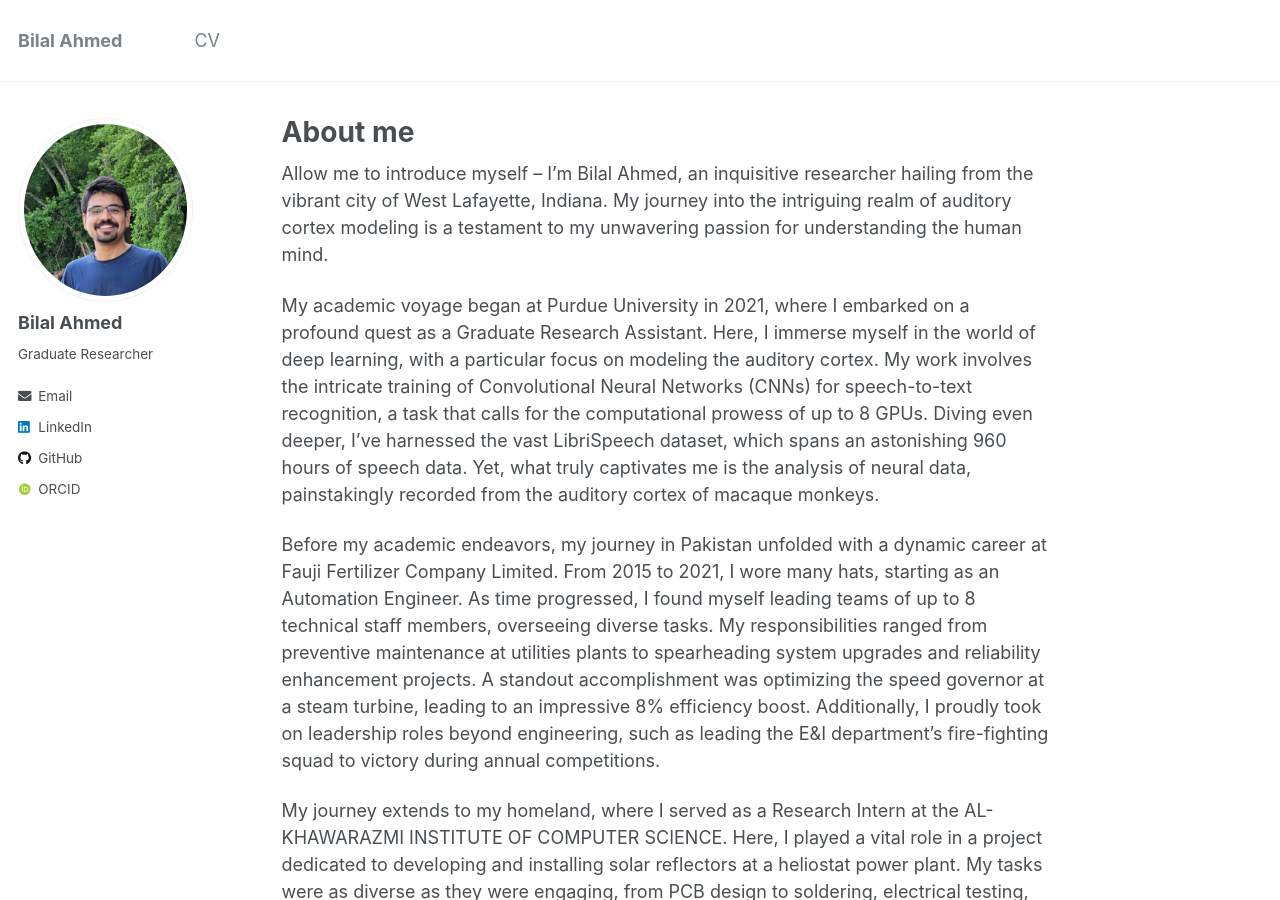
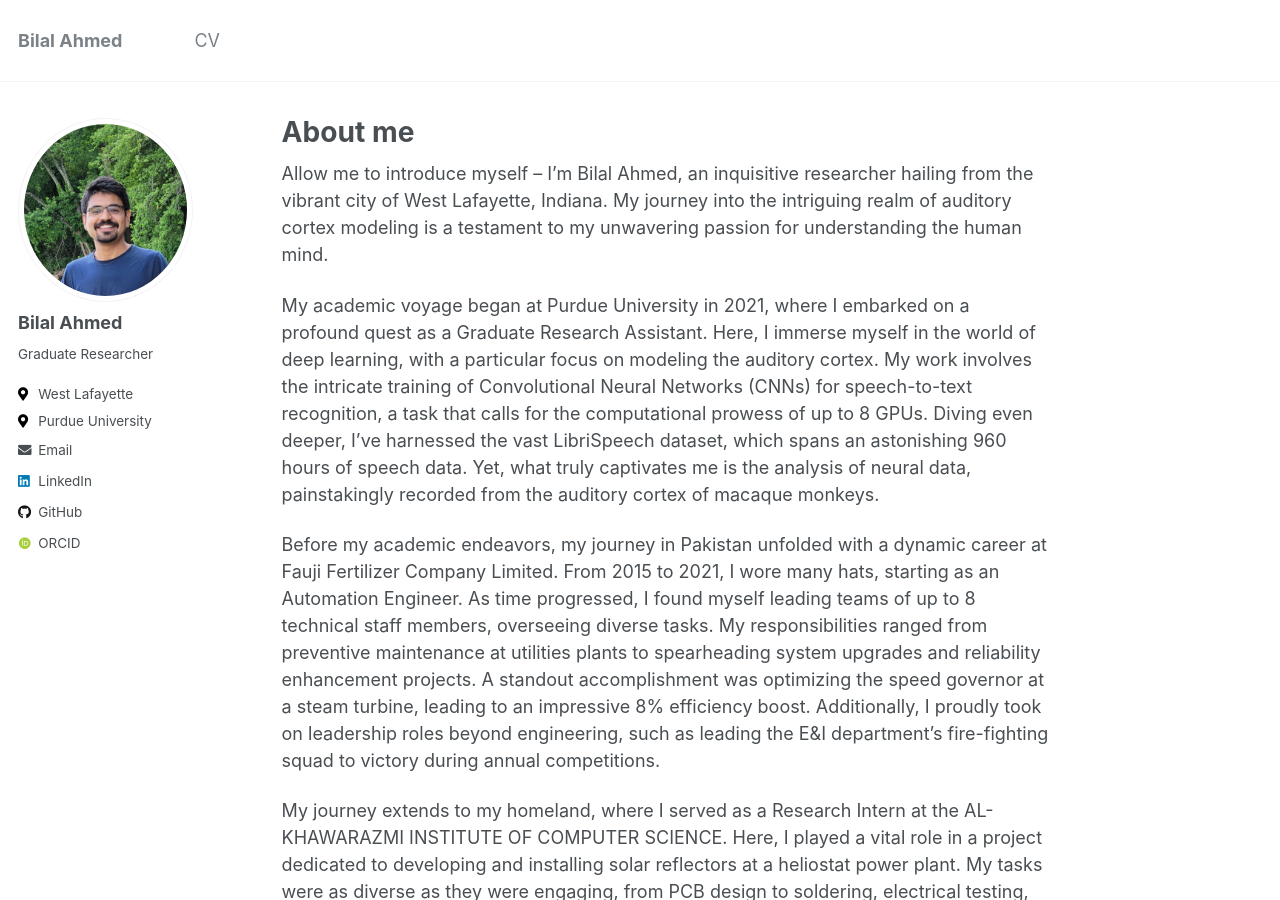
Before and after one commit to bilalhsp/bilalhsp.github.io, a Jekyll site: the page built from _pages/about.md, in a window 1280 px wide and 900 px high. Built offline with Jekyll 4.4.1, drawn with Linux system fonts in a browser that asks for light colours; some web fonts are replaced.

Commit message:
edited config

```diff
--- a/_config.yml
+++ b/_config.yml
@@ -85,8 +85,8 @@ author:
   name             : "Bilal Ahmed"
   avatar           : "profile.jpg"
   bio              : "Graduate Researcher"
-  location         :
-  employer         :
+  location         : "West Lafayette"
+  employer         : "Purdue University"
   pubmed           :
   orcid            : "https://orcid.org/0009-0004-3401-6913"
   googlescholar    :
```
